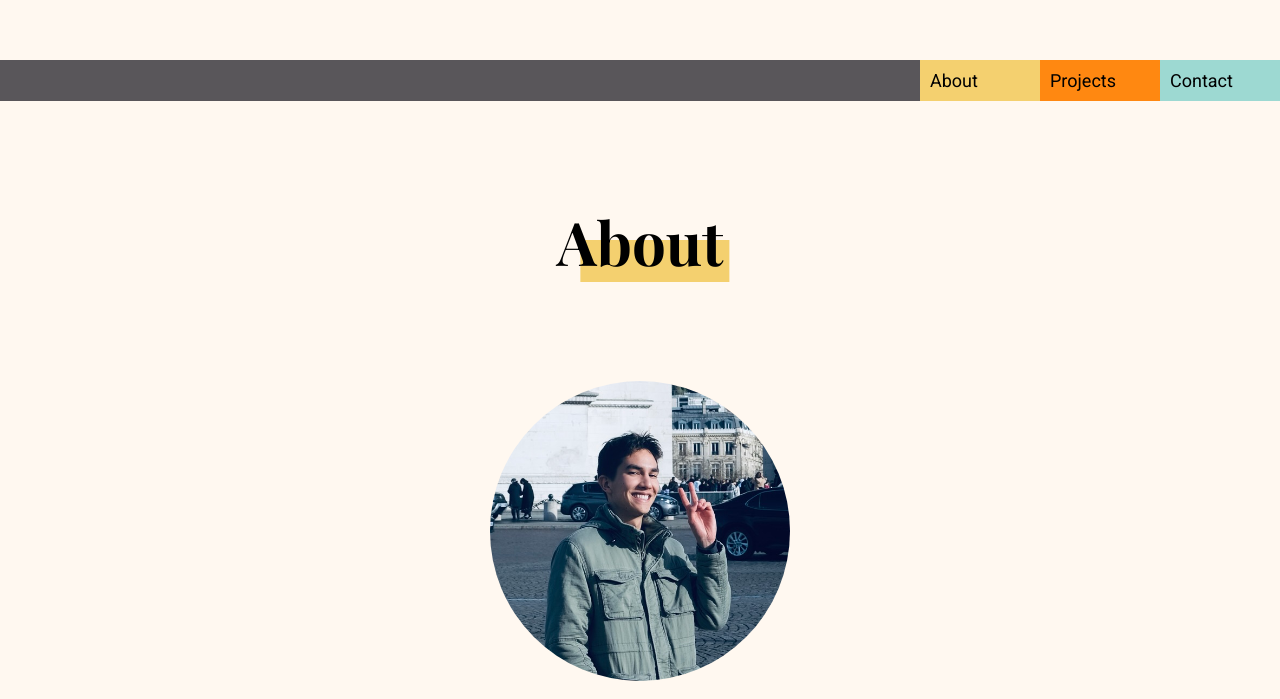
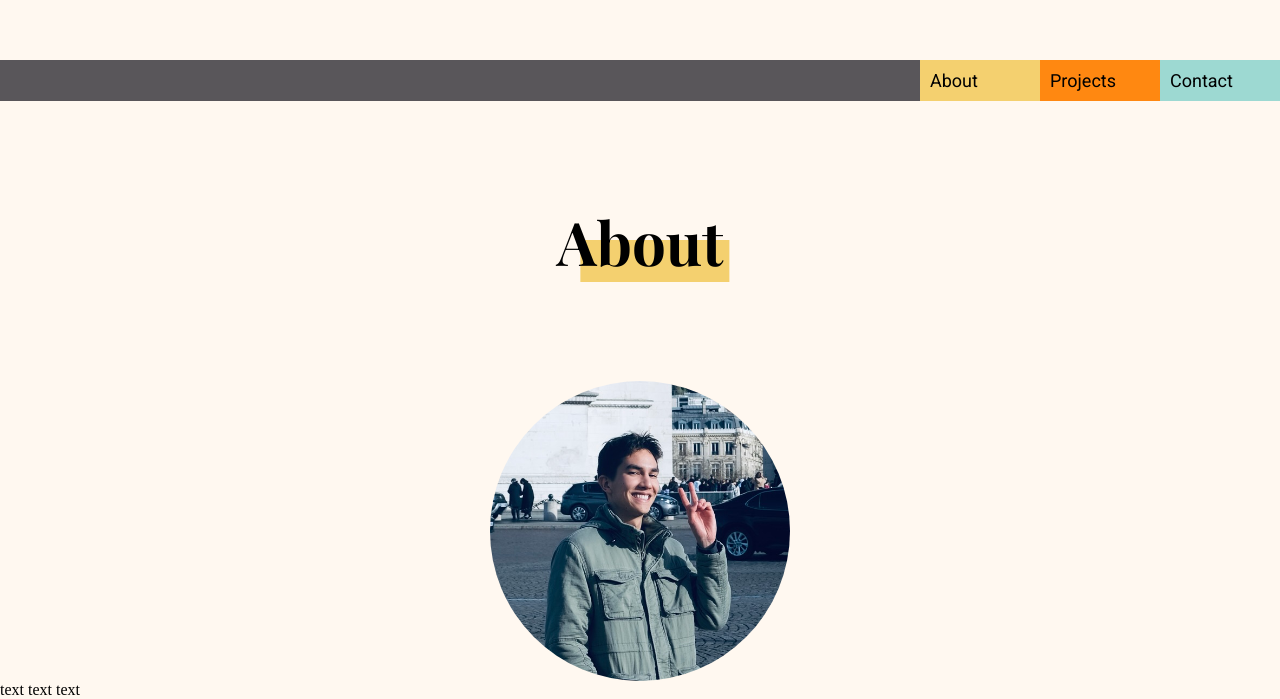
Before and after one commit to ajgrant6/ajgrant6.github.io, a Vue app: page / in a window 1280 px wide. Shown: the part 740-1439 px from the top of the page. Built offline with nearby package versions, Linux system fonts and the light colour scheme.

Commit message:
Test of deployment

```diff
--- a/src/components/AboutSection.vue
+++ b/src/components/AboutSection.vue
@@ -5,6 +5,7 @@
     <div>
         <image-of-me />
     </div>
+    <div>text text text</div>
 </template>
 
 <script></script>
```
